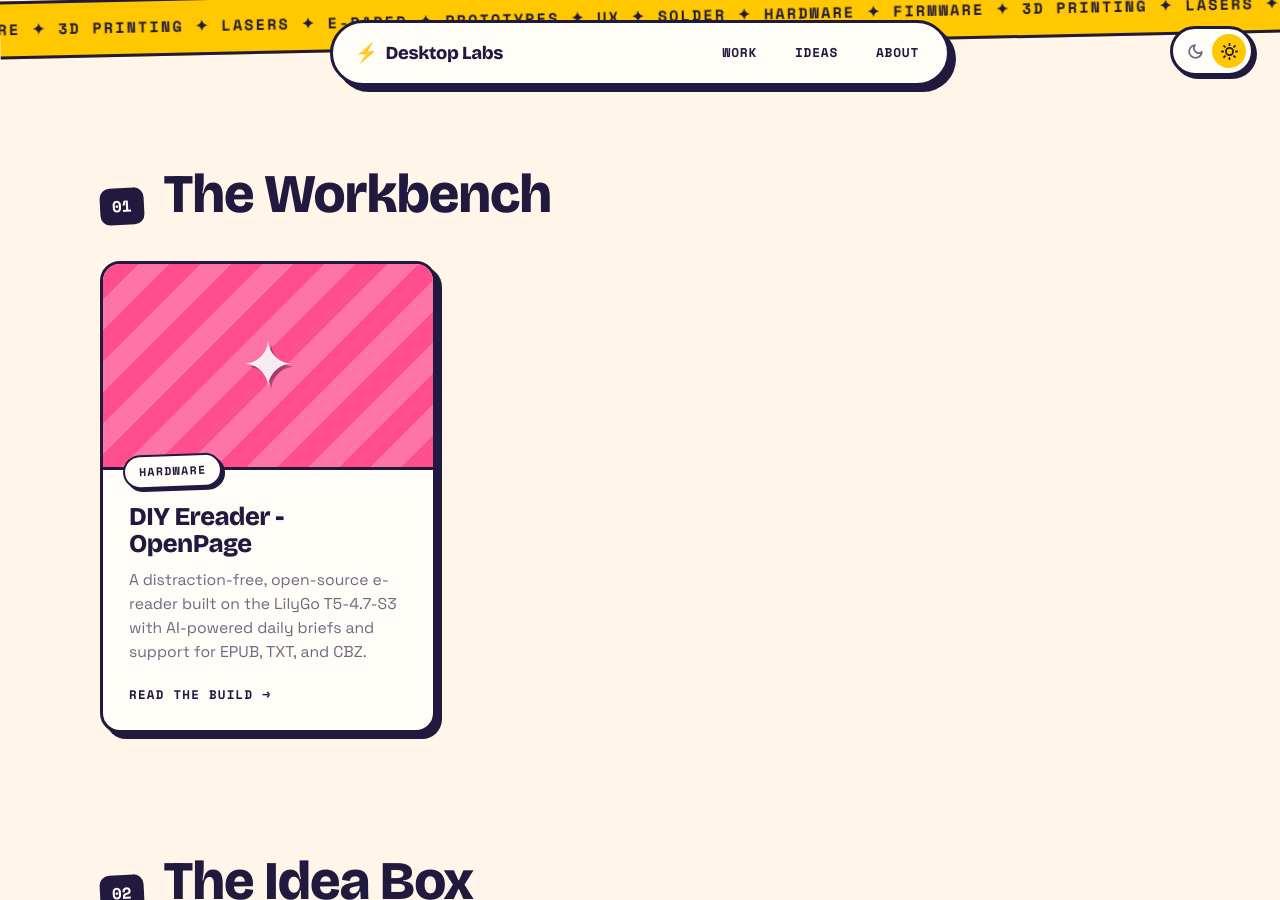
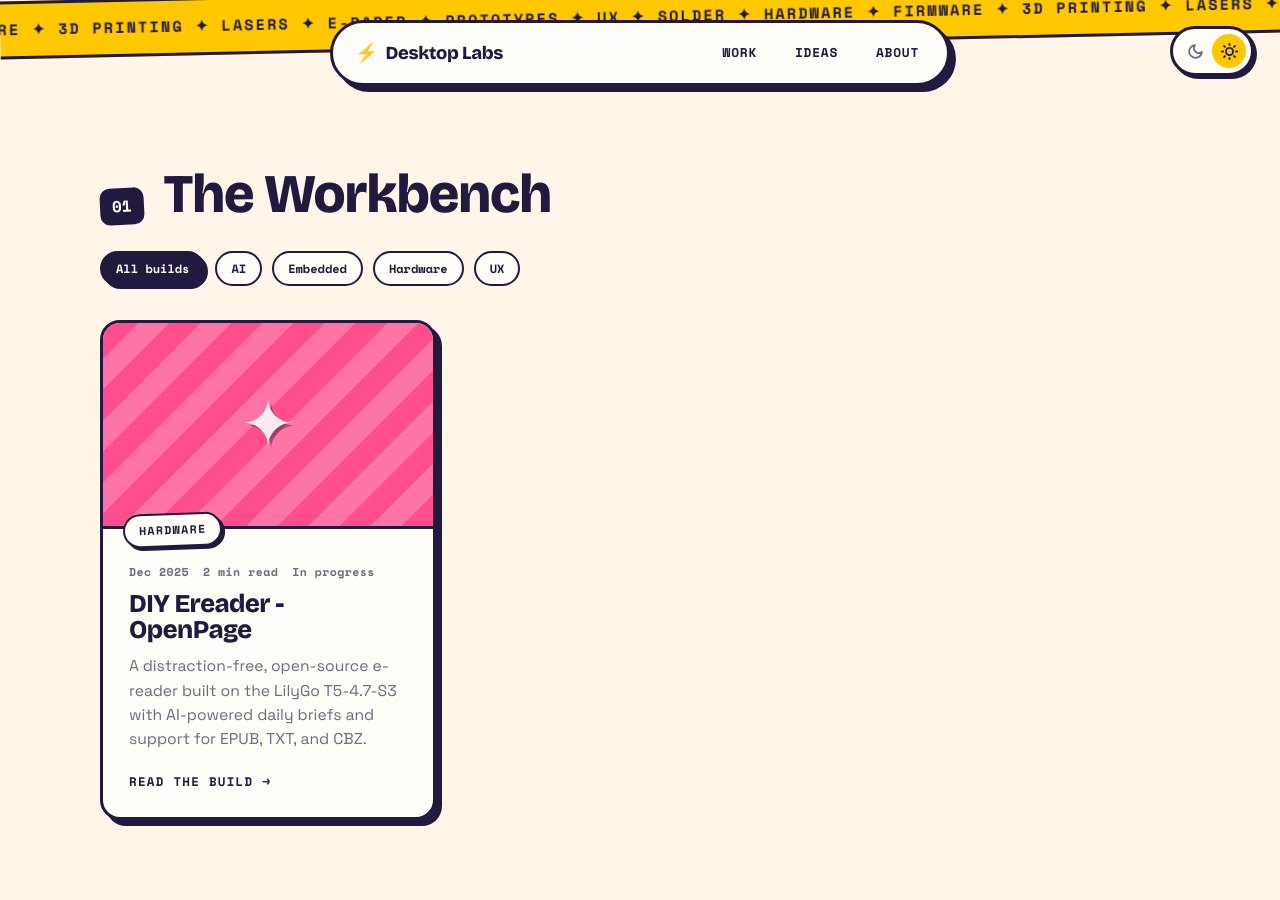
Before and after one commit to samblaha/samblaha.github.io, a Jekyll site: the page built from index.md, in a window 1280 px wide and 900 px high, scrolled down 881 px. Built offline with Jekyll 4.4.1, drawn with Linux system fonts in a browser that asks for light colours; comment, search, counter and statistics services are not loaded.

Commit message:
Homepage: tag filters and date/read-time meta on build cards
Co-authored-by: WINL <samblaha@users.noreply.github.com>

```diff
--- a/_layouts/home.html
+++ b/_layouts/home.html
@@ -42,9 +42,27 @@ layout: default
     <h2 class="display-2">The Workbench</h2>
   </div>
 
-  <div class="grid">
+  {% assign all_tags = "" | split: "" %}
+  {% for project in site.projects %}
+    {% for tag in project.tags %}
+      {% assign all_tags = all_tags | push: tag %}
+    {% endfor %}
+  {% endfor %}
+  {% assign all_tags = all_tags | uniq | sort %}
+
+  {% if all_tags.size > 1 %}
+  <div class="filter" data-reveal role="group" aria-label="Filter builds by tag">
+    <button class="filter__btn is-active" type="button" data-filter="all">All builds</button>
+    {% for tag in all_tags %}
+      <button class="filter__btn" type="button" data-filter="{{ tag | slugify }}">{{ tag }}</button>
+    {% endfor %}
+  </div>
+  {% endif %}
+
+  <div class="grid" id="build-grid">
     {% for project in featured_projects %}
-      <article class="card card--large" data-reveal>
+      {% assign words = project.content | strip_html | number_of_words %}
+      <article class="card card--large" data-reveal data-tags="{% for tag in project.tags %}{{ tag | slugify }} {% endfor %}">
         <a class="card__link" href="{{ project.url }}">
           <div class="card__img-wrap">
             {% if project.hero %}
@@ -55,6 +73,11 @@ layout: default
           </div>
           <div class="card__content">
             <span class="card__tag sticker sticker--pink">★ Featured</span>
+            <div class="card__meta">
+              <time datetime="{{ project.date | date_to_xmlschema }}">{{ project.date | date: "%b %Y" }}</time>
+              <span>{{ words | divided_by: 200 | plus: 1 }} min read</span>
+              {% if project.status %}<span>{{ project.status }}</span>{% endif %}
+            </div>
             <h3 class="card__title">{{ project.title | default: project.name }}</h3>
             <p class="card__desc">{{ project.summary }}</p>
             <span class="card__cta">Read the build <span class="card__arrow">→</span></span>
@@ -64,7 +87,8 @@ layout: default
     {% endfor %}
 
     {% for project in projects_sorted %}
-      <article class="card card--small" data-reveal>
+      {% assign words = project.content | strip_html | number_of_words %}
+      <article class="card card--small" data-reveal data-tags="{% for tag in project.tags %}{{ tag | slugify }} {% endfor %}">
         <a class="card__link" href="{{ project.url }}">
           <div class="card__img-wrap">
             {% if project.hero %}
@@ -77,6 +101,11 @@ layout: default
             {% if project.tags.first %}
               <span class="card__tag sticker">{{ project.tags | first }}</span>
             {% endif %}
+            <div class="card__meta">
+              <time datetime="{{ project.date | date_to_xmlschema }}">{{ project.date | date: "%b %Y" }}</time>
+              <span>{{ words | divided_by: 200 | plus: 1 }} min read</span>
+              {% if project.status %}<span>{{ project.status }}</span>{% endif %}
+            </div>
             <h3 class="card__title">{{ project.title | default: project.name }}</h3>
             <p class="card__desc">{{ project.summary }}</p>
             <span class="card__cta">Read the build <span class="card__arrow">→</span></span>
@@ -84,6 +113,7 @@ layout: default
         </a>
       </article>
     {% endfor %}
+    <p class="grid__empty" id="grid-empty" hidden>Nothing tagged that yet. Nudge me in the Idea Box below.</p>
   </div>
 </section>
 
--- a/assets/js/effects.js
+++ b/assets/js/effects.js
@@ -106,11 +106,42 @@
     });
   }
 
+  // ===== Tag filter on the workbench grid (deep-linkable via ?tag=) =====
+  function initTagFilter() {
+    const buttons = Array.from(document.querySelectorAll('.filter__btn'));
+    const cards = Array.from(document.querySelectorAll('#build-grid .card'));
+    const empty = document.getElementById('grid-empty');
+    if (!buttons.length || !cards.length) return;
+
+    const apply = (tag) => {
+      let shown = 0;
+      cards.forEach((card) => {
+        const tags = (card.getAttribute('data-tags') || '').split(/\s+/);
+        const match = tag === 'all' || tags.includes(tag);
+        card.classList.toggle('is-filtered', !match);
+        if (match) shown++;
+      });
+      buttons.forEach((b) => b.classList.toggle('is-active', b.getAttribute('data-filter') === tag));
+      if (empty) empty.hidden = shown > 0;
+
+      const url = new URL(location.href);
+      if (tag === 'all') url.searchParams.delete('tag');
+      else url.searchParams.set('tag', tag);
+      history.replaceState(null, '', url);
+    };
+
+    buttons.forEach((b) => b.addEventListener('click', () => apply(b.getAttribute('data-filter'))));
+
+    const initial = new URL(location.href).searchParams.get('tag');
+    if (initial && buttons.some((b) => b.getAttribute('data-filter') === initial)) apply(initial);
+  }
+
   function init() {
     initReveal();
     initCardTilt();
     initSparkles();
     initSmoothScroll();
+    initTagFilter();
   }
 
   if (document.readyState === 'loading') {
```
